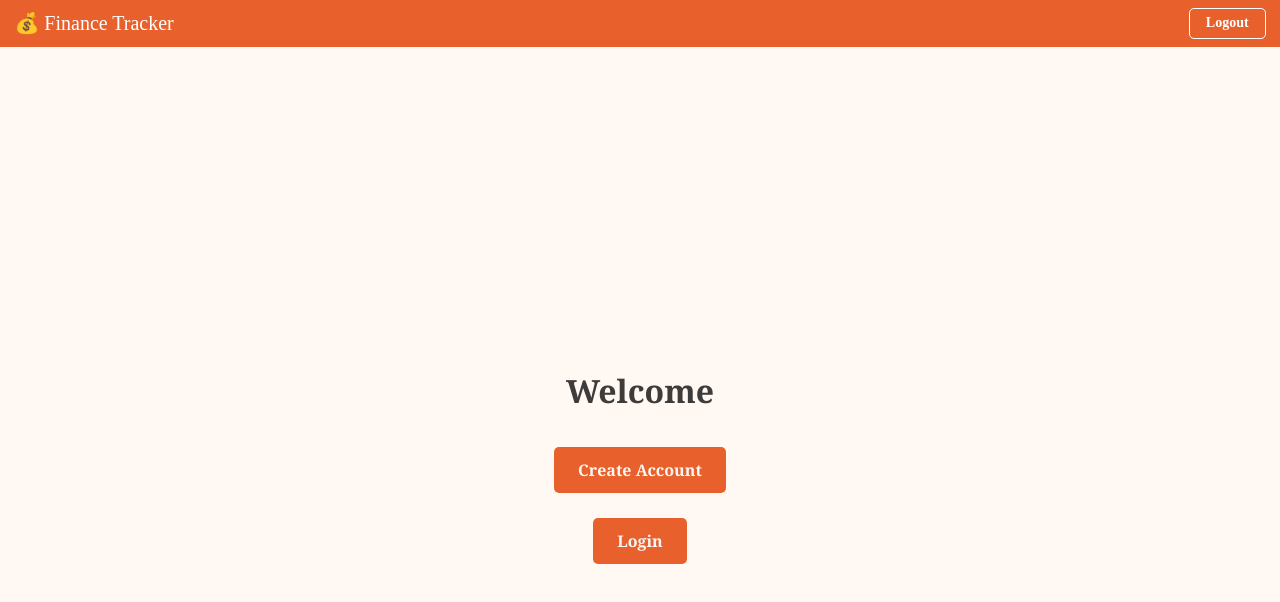
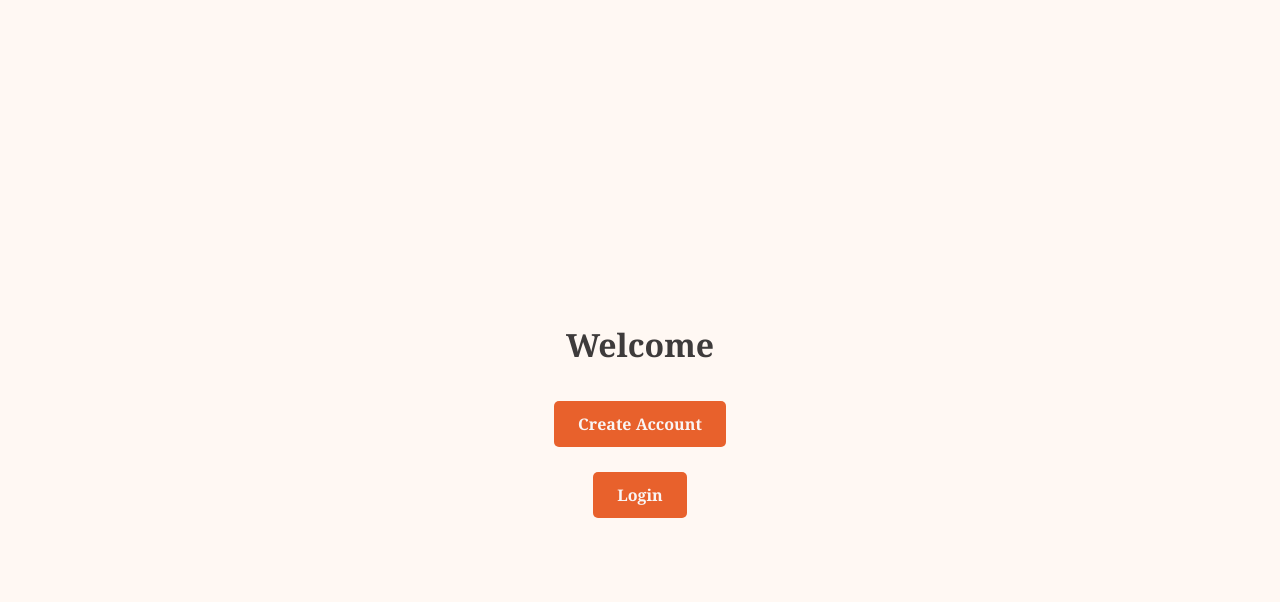
Before and after one commit to akilachocku099/finance-tracker-frontend, a React (Vite) app: page / in a window 1280 px wide. Shown: the top 602 px of the page. Built offline with nearby package versions, Linux system fonts and the light colour scheme.

Commit message:
update API URLs to production backend

```diff
--- a/src/App.jsx
+++ b/src/App.jsx
@@ -10,10 +10,9 @@ function App() {
   const[username,setusername]=useState('')
   const [monthlyincome,setmonthlyincome]=useState(0)
   const[bankbalance,setbankbalance]=useState(0)
-
   return (
     <div className="app-container">
-      <Navbar onLogout={() => setIsLoggedIn(false)} />
+      {isLoggedIn &&  <Navbar onLogout={() => setIsLoggedIn(false)} />}
 
       <main className="main-content">
         {!isLoggedIn ? (
--- a/src/navbar.jsx
+++ b/src/navbar.jsx
@@ -1,7 +1,7 @@
 import React from 'react';
 import './navbar.css';
 
-function Navbar({ onLogout }) {
+function Navbar({ onLogout}) {
     return (
         <nav className='navbar'>
             <span className='navbar-brand'>💰 Finance Tracker</span>
```
